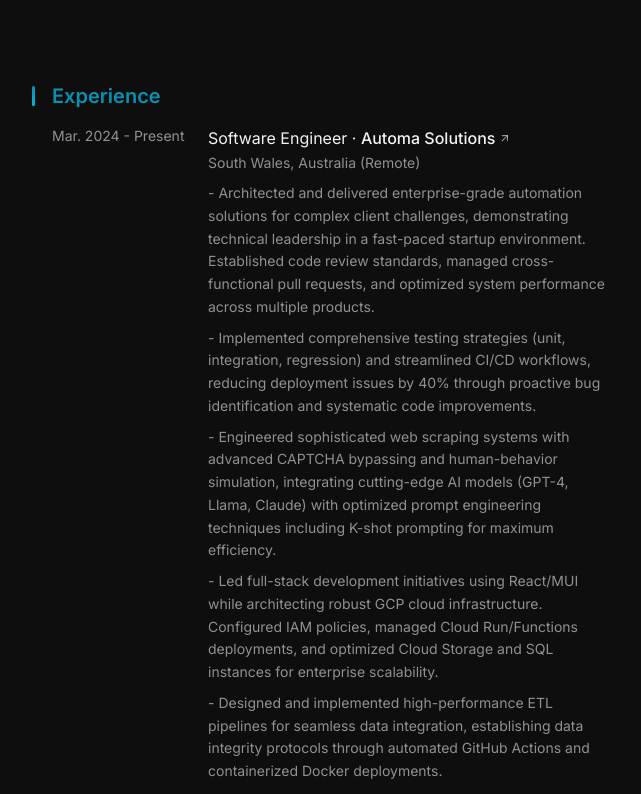
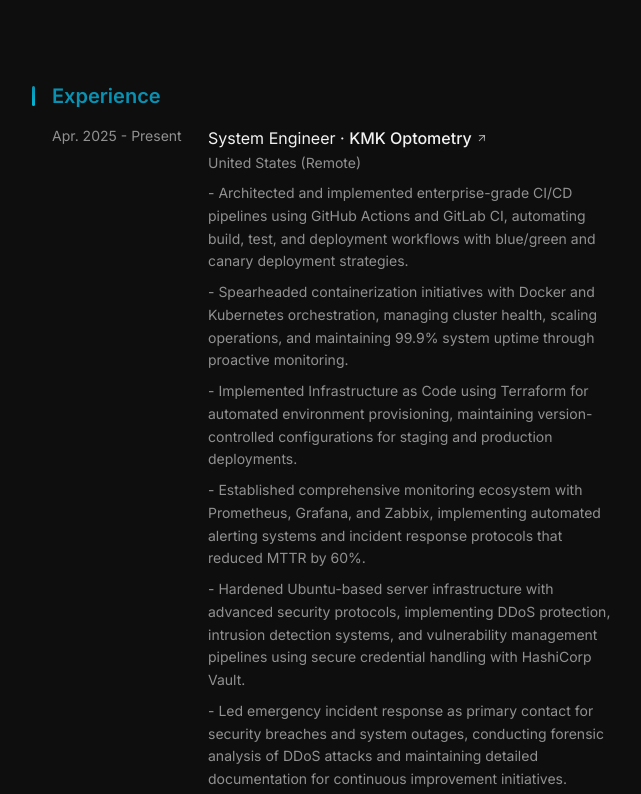
Before and after one commit to dericsanandres/modern-portfolio, a Next.js app: page / in a window 1280 px wide. Shown: the part 880-1674 px from the top of the page, without its empty margins (588-1229 px from the left). Built offline with nearby package versions, Linux system fonts and the light colour scheme; no server answers.

Commit message:
feat: add DevOps Engineer experience to the portfolio

```diff
--- a/src/constants/experience.ts
+++ b/src/constants/experience.ts
@@ -1,4 +1,19 @@
 export const experience = [
+  {
+    title: 'System Engineer',
+    company: 'KMK Optometry',
+    companyUrl: '#',
+    location: 'United States (Remote)',
+    range: 'Apr. 2025 - Present',
+    duties: [
+      'Architected and implemented enterprise-grade CI/CD pipelines using GitHub Actions and GitLab CI, automating build, test, and deployment workflows with blue/green and canary deployment strategies.',
+      'Spearheaded containerization initiatives with Docker and Kubernetes orchestration, managing cluster health, scaling operations, and maintaining 99.9% system uptime through proactive monitoring.',
+      'Implemented Infrastructure as Code using Terraform for automated environment provisioning, maintaining version-controlled configurations for staging and production deployments.',
+      'Established comprehensive monitoring ecosystem with Prometheus, Grafana, and Zabbix, implementing automated alerting systems and incident response protocols that reduced MTTR by 60%.',
+      'Hardened Ubuntu-based server infrastructure with advanced security protocols, implementing DDoS protection, intrusion detection systems, and vulnerability management pipelines using secure credential handling with HashiCorp Vault.',
+      'Led emergency incident response as primary contact for security breaches and system outages, conducting forensic analysis of DDoS attacks and maintaining detailed documentation for continuous improvement initiatives.'
+    ]
+  },
   {
     title: 'Software Engineer',
     company: 'Automa Solutions',
```
Also changed, not shown: src/constants/projects.ts (line endings or trailing spaces).
